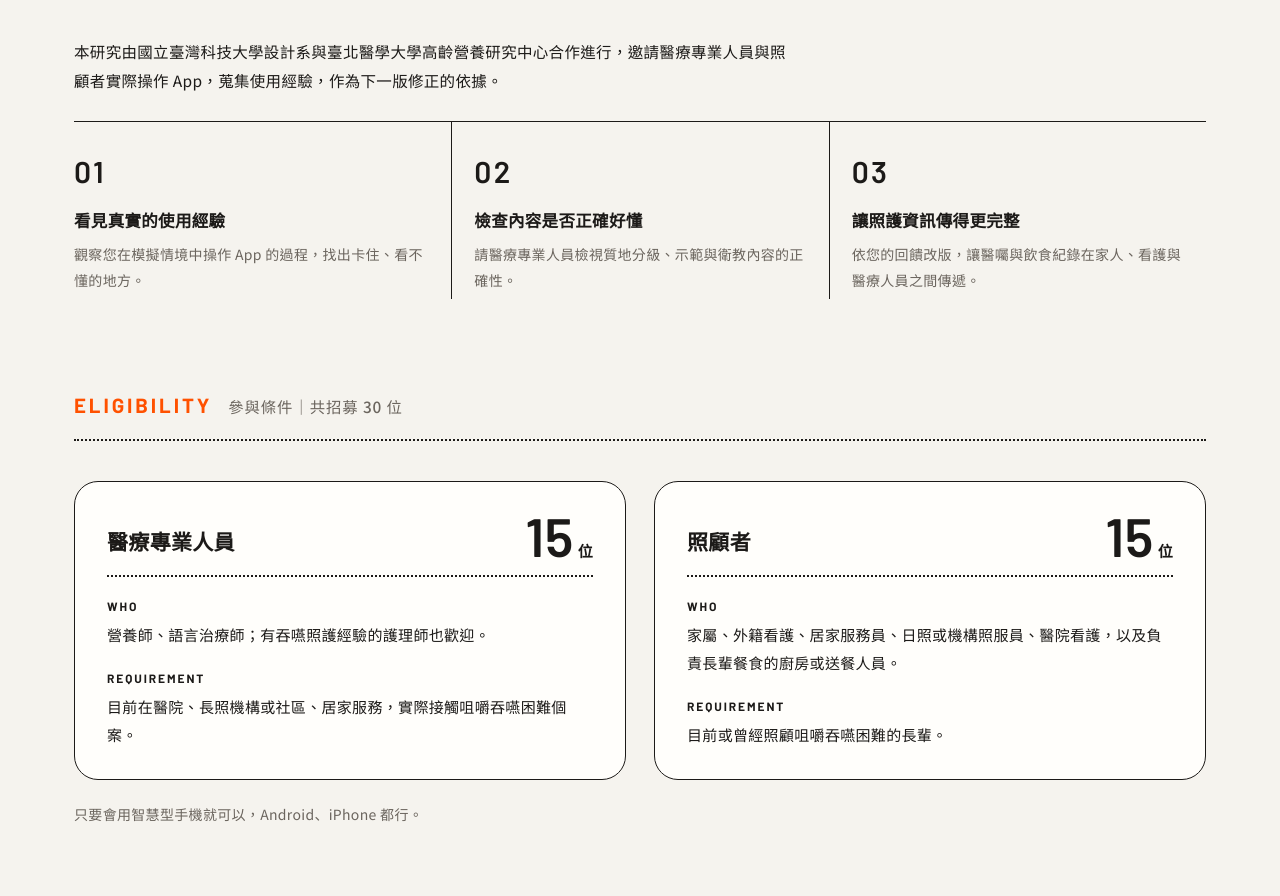
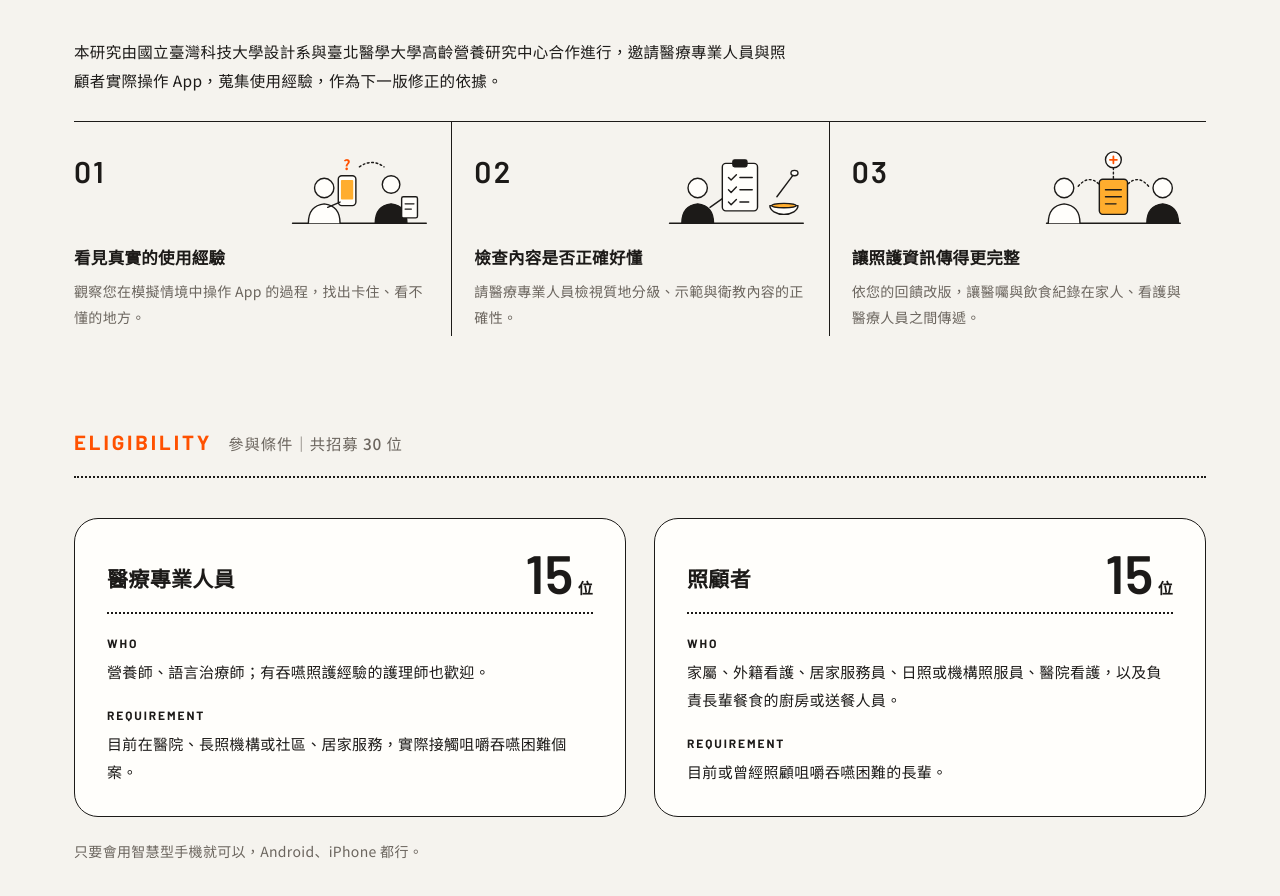
Before and after one commit to iceyen37-ship-it/recruit_web, a plain HTML site: page index.html in a window 1280 px wide. Shown: the part 3275-4171 px from the top of the page. Drawn offline with Linux system fonts and the light colour scheme.

Commit message:
Add scene illustrations to research aims
Co-Authored-By: Claude Opus 5.5 <noreply@anthropic.com>
Claude-Session: https://claude.ai/code/session_014JMHFKqJJ3Ho8YgDZTNvXC

```diff
--- a/index.html
+++ b/index.html
@@ -232,7 +232,10 @@ body::before { content: ""; position: fixed; inset: 0 0 auto; height: env(safe-a
 .e-card dd { margin: 4px 0 0; font-size: calc(15px * var(--fs)); }
 .note { margin-top: 22px; font-size: calc(14px * var(--fs)); color: var(--muted); }
 .aims { display: grid; grid-template-columns: repeat(3, 1fr); gap: 0; border-top: 1px solid var(--hair); margin-top: 8px; }
-.aim { padding: 22px 22px 6px 0; min-width: 0; }
+.aim { padding: 22px 22px 6px 0; min-width: 0; display: grid; grid-template-columns: auto 1fr; align-items: start; align-content: start; }
+.aim > b { grid-column: 1; }
+.aim-scene { grid-column: 2; justify-self: end; width: clamp(130px, 11vw, 190px); height: auto; margin-bottom: 8px; }
+.aim > h3, .aim > p { grid-column: 1 / -1; }
 .aim + .aim { padding-left: 22px; border-left: 1px solid var(--hair); }
 .aim b { font-family: var(--latin); font-weight: 600; font-size: calc(30px * var(--fs)); }
 .aim h3 { font-size: calc(16.5px * var(--fs)); margin-top: 6px; }
@@ -468,9 +471,9 @@ body::before { content: ""; position: fixed; inset: 0 0 auto; height: env(safe-a
       <p class="label">RESEARCH <small>研究說明</small></p>
       <p class="research-text">本研究由國立臺灣科技大學設計系與臺北醫學大學高齡營養研究中心合作進行，邀請醫療專業人員與照顧者實際操作 App，蒐集使用經驗，作為下一版修正的依據。</p>
       <div class="aims">
-        <div class="aim"><b class="latin">01</b><h3>看見真實的使用經驗</h3><p>觀察您在模擬情境中操作 App 的過程，找出卡住、看不懂的地方。</p></div>
-        <div class="aim"><b class="latin">02</b><h3>檢查內容是否正確好懂</h3><p>請醫療專業人員檢視質地分級、示範與衛教內容的正確性。</p></div>
-        <div class="aim"><b class="latin">03</b><h3>讓照護資訊傳得更完整</h3><p>依您的回饋改版，讓醫囑與飲食紀錄在家人、看護與醫療人員之間傳遞。</p></div>
+        <div class="aim"><b class="latin">01</b><svg class="aim-scene" viewBox="0 0 160 96" role="img" aria-label="插畫：研究人員在旁觀察參與者操作手機" fill="none" stroke="#1C1A18" stroke-width="1.6" stroke-linecap="round" stroke-linejoin="round"><path d="M4 90 H156"/><circle cx="40" cy="50" r="11" fill="#FFFEFB"/><path d="M22 90 q0 -20 18 -22 q18 2 18 22" fill="#FFFEFB"/><rect x="56" y="36" width="20" height="34" rx="4" fill="#FFFEFB"/><rect x="59" y="41" width="14" height="22" rx="1" fill="#FFAD2E" stroke="none"/><path d="M44 72 l14 -6"/><circle cx="116" cy="46" r="10" fill="#FFFEFB"/><path d="M98 90 q0 -20 18 -22 q18 2 18 22" fill="#1C1A18"/><rect x="128" y="60" width="18" height="24" rx="2" fill="#FFFEFB"/><path d="M132 68 h10 M132 74 h7"/><path d="M80 26 q14 -10 28 0" stroke-dasharray="2 3"/><text x="66" y="30" font-size="16" font-weight="700" fill="#FF5100" stroke="none" text-anchor="middle">?</text></svg><h3>看見真實的使用經驗</h3><p>觀察您在模擬情境中操作 App 的過程，找出卡住、看不懂的地方。</p></div>
+        <div class="aim"><b class="latin">02</b><svg class="aim-scene" viewBox="0 0 160 96" role="img" aria-label="插畫：專業人員拿著檢核表檢查質地示範" fill="none" stroke="#1C1A18" stroke-width="1.6" stroke-linecap="round" stroke-linejoin="round"><path d="M4 90 H156"/><circle cx="36" cy="50" r="11" fill="#FFFEFB"/><path d="M18 90 q0 -20 18 -22 q18 2 18 22" fill="#1C1A18"/><rect x="64" y="22" width="40" height="54" rx="4" fill="#FFFEFB"/><rect x="76" y="18" width="16" height="8" rx="2" fill="#1C1A18"/><path d="M71 38 l3 3 l6 -6 M84 38 h14 M71 52 l3 3 l6 -6 M84 52 h14 M71 66 l3 3 l6 -6 M84 66 h10"/><path d="M50 72 l14 -10"/><path d="M118 70 a16 10 0 0 0 32 0 z" fill="#FFFEFB"/><ellipse cx="134" cy="70" rx="14" ry="2.5" fill="#FFAD2E"/><path d="M126 60 L144 36"/><ellipse cx="146" cy="33" rx="4" ry="3" fill="#FFFEFB"/></svg><h3>檢查內容是否正確好懂</h3><p>請醫療專業人員檢視質地分級、示範與衛教內容的正確性。</p></div>
+        <div class="aim"><b class="latin">03</b><svg class="aim-scene" viewBox="0 0 160 96" role="img" aria-label="插畫：家人、看護與醫療人員共享同一份紀錄" fill="none" stroke="#1C1A18" stroke-width="1.6" stroke-linecap="round" stroke-linejoin="round"><path d="M4 90 H156"/><circle cx="24" cy="50" r="11" fill="#FFFEFB"/><path d="M6 90 q0 -20 18 -22 q18 2 18 22" fill="#FFFEFB"/><circle cx="136" cy="50" r="11" fill="#FFFEFB"/><path d="M118 90 q0 -20 18 -22 q18 2 18 22" fill="#1C1A18"/><rect x="64" y="40" width="32" height="40" rx="4" fill="#FFAD2E"/><path d="M71 52 h18 M71 60 h18 M71 68 h12" stroke="#1C1A18"/><path d="M40 48 q12 -14 24 -2 M120 48 q-12 -14 -24 -2" stroke-dasharray="2 3"/><circle cx="80" cy="18" r="9" fill="#FFFEFB"/><path d="M76 18 h8 M80 14 v8" stroke="#FF5100" stroke-width="2"/><path d="M80 27 v12" stroke-dasharray="2 3"/></svg><h3>讓照護資訊傳得更完整</h3><p>依您的回饋改版，讓醫囑與飲食紀錄在家人、看護與醫療人員之間傳遞。</p></div>
       </div>
     </div>
   </section>
```
